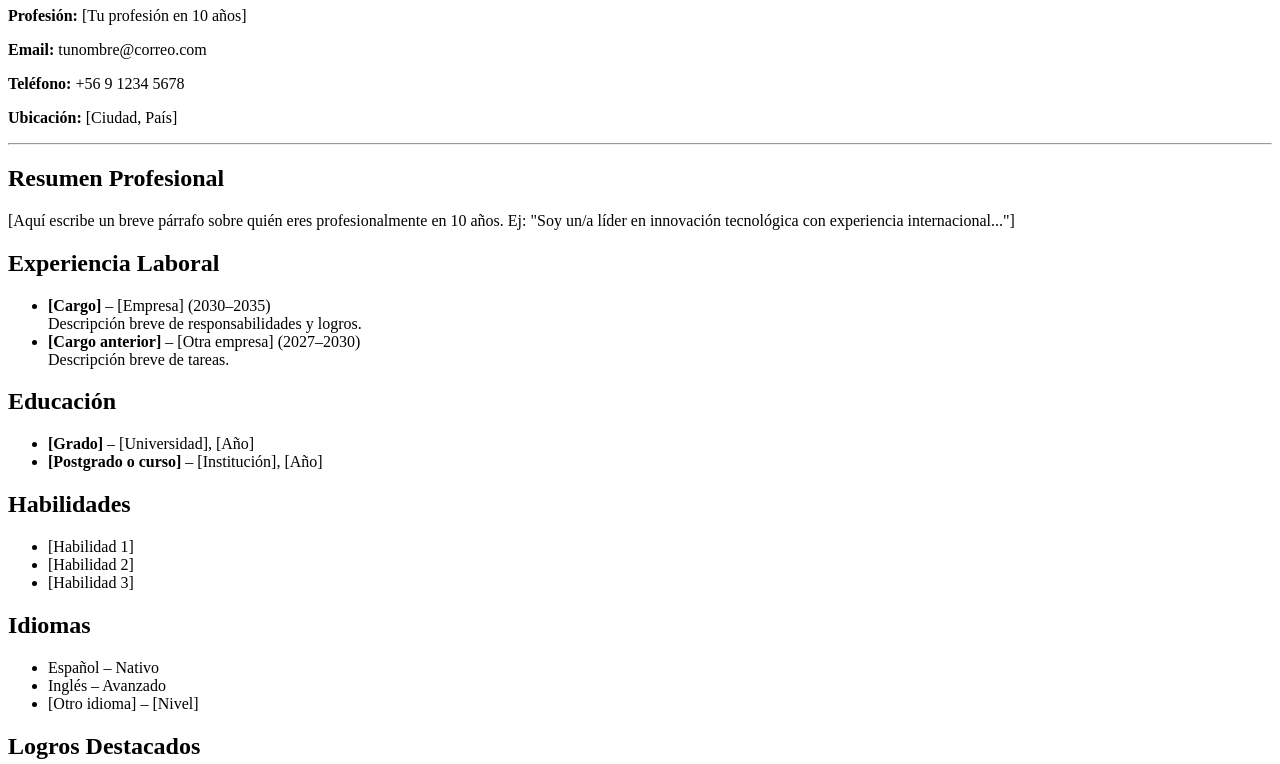
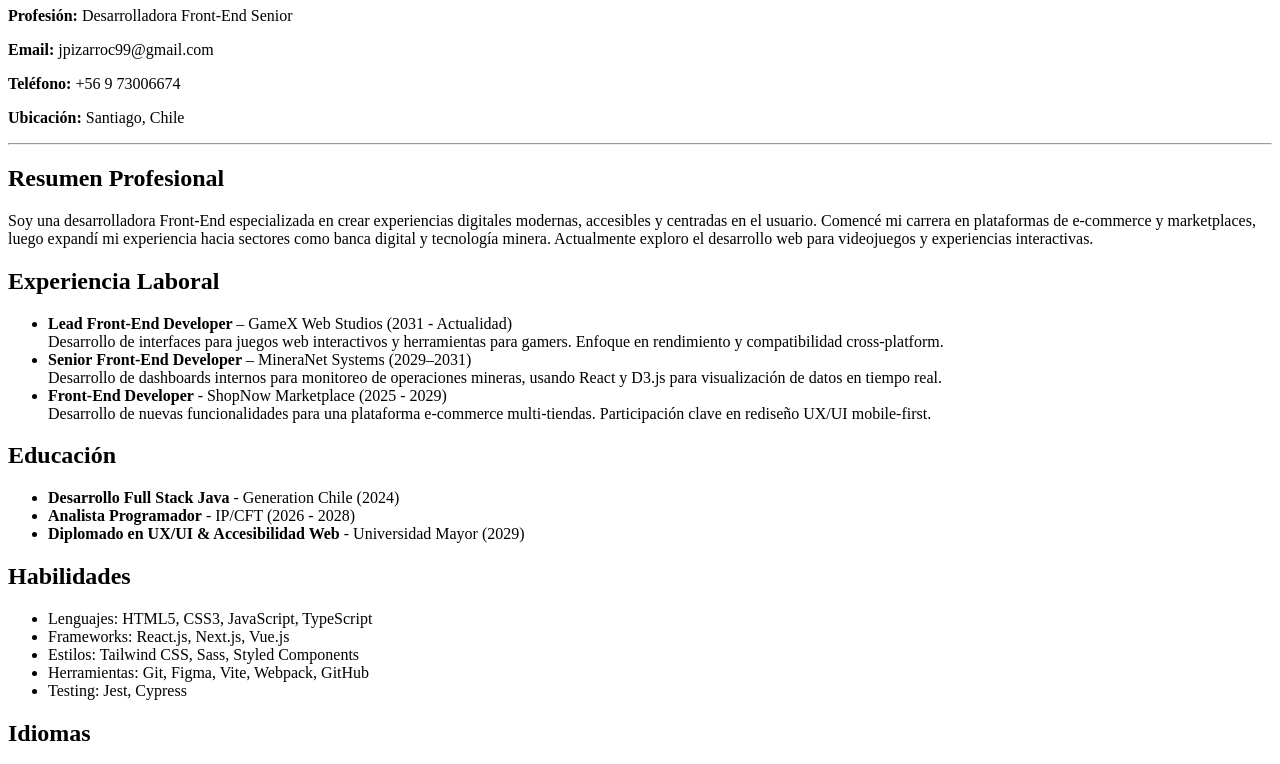
Before and after one commit to jpizarroc99/Mi-Cv-Futuro, a plain HTML site: page index.html in a window 1280 px wide. Shown: the part 73-837 px from the top of the page. Drawn offline with Linux system fonts and the light colour scheme.

Commit message:
Cambio 1

```diff
--- a/index.html
+++ b/index.html
@@ -2,61 +2,62 @@
 <html lang="es">
 <head>
     <meta charset="UTF-8">
-    <title>Currículum Futuro - [Tu Nombre]</title>
+    <title>Currículum Futuro - Javiera.Pizarro</title>
 </head>
 <body>
 
-    <h1>[Tu Nombre Completo]</h1>
-    <p><strong>Profesión:</strong> [Tu profesión en 10 años]</p>
-    <p><strong>Email:</strong> tunombre@correo.com</p>
-    <p><strong>Teléfono:</strong> +56 9 1234 5678</p>
-    <p><strong>Ubicación:</strong> [Ciudad, País]</p>
+    <h1>Javiera Pizarro Cortés </h1>
+    <p><strong>Profesión:</strong> Desarrolladora Front-End Senior</p>
+    <p><strong>Email:</strong> jpizarroc99@gmail.com</p>
+    <p><strong>Teléfono:</strong> +56 9 73006674</p>
+    <p><strong>Ubicación:</strong> Santiago, Chile</p>
 
     <hr>
 
     <h2>Resumen Profesional</h2>
-    <p>[Aquí escribe un breve párrafo sobre quién eres profesionalmente en 10 años. Ej: "Soy un/a líder en innovación tecnológica con experiencia internacional..."]</p>
+    <p>Soy una desarrolladora Front-End especializada en crear experiencias digitales modernas, accesibles y centradas en el usuario. Comencé mi carrera en plataformas de e-commerce y marketplaces, luego expandí mi experiencia hacia sectores como banca digital y tecnología minera. Actualmente exploro el desarrollo web para videojuegos y experiencias interactivas.</p>
 
     <h2>Experiencia Laboral</h2>
     <ul>
         <li>
-            <strong>[Cargo]</strong> – [Empresa] (2030–2035)<br>
-            Descripción breve de responsabilidades y logros.
+            <strong>Lead Front-End Developer </strong> – GameX Web Studios (2031 - Actualidad)<br>
+            Desarrollo de interfaces para juegos web interactivos y herramientas para gamers. Enfoque en rendimiento y compatibilidad cross-platform.
         </li>
         <li>
-            <strong>[Cargo anterior]</strong> – [Otra empresa] (2027–2030)<br>
-            Descripción breve de tareas.
+            <strong>Senior Front-End Developer</strong> –  MineraNet Systems (2029–2031)<br>
+            Desarrollo de dashboards internos para monitoreo de operaciones mineras, usando React y D3.js para visualización de datos en tiempo real.
+         <li><strong>Front-End Developer </strong> - ShopNow Marketplace (2025 - 2029)<br>
+    Desarrollo de nuevas funcionalidades para una plataforma e-commerce multi-tiendas. Participación clave en rediseño UX/UI mobile-first.</li>
         </li>
     </ul>
 
     <h2>Educación</h2>
     <ul>
-        <li>
-            <strong>[Grado]</strong> – [Universidad], [Año]
-        </li>
-        <li>
-            <strong>[Postgrado o curso]</strong> – [Institución], [Año]
-        </li>
+         <li><strong> Desarrollo Full Stack Java </strong> - Generation Chile (2024)</li>
+    <li><strong>Analista Programador</strong> - IP/CFT (2026 - 2028)</li>
+    <li><strong>Diplomado en UX/UI & Accesibilidad Web</strong> - Universidad Mayor (2029)</li>
     </ul>
 
     <h2>Habilidades</h2>
     <ul>
-        <li>[Habilidad 1]</li>
-        <li>[Habilidad 2]</li>
-        <li>[Habilidad 3]</li>
+        <li>Lenguajes: HTML5, CSS3, JavaScript, TypeScript</li>
+    <li>Frameworks: React.js, Next.js, Vue.js</li>
+    <li>Estilos: Tailwind CSS, Sass, Styled Components</li>
+    <li>Herramientas: Git, Figma, Vite, Webpack, GitHub</li>
+    <li>Testing: Jest, Cypress</li>
     </ul>
 
     <h2>Idiomas</h2>
     <ul>
         <li>Español – Nativo</li>
         <li>Inglés – Avanzado</li>
-        <li>[Otro idioma] – [Nivel]</li>
+
     </ul>
 
     <h2>Logros Destacados</h2>
     <ul>
-        <li>[Premio o logro relevante]</li>
-        <li>[Proyecto destacado]</li>
+         <li>Premio a “Mejor Innovación UX” en el eCommerce Day LATAM 2028 por rediseñar la interfaz de ShopNow Marketplace.</li>
+    <li>Participación como mentora Front-End en el programa “Mujeres en Tecnología” apoyando a nuevas desarrolladoras en su primer empleo.</li>
     </ul>
 
 </body>
```
